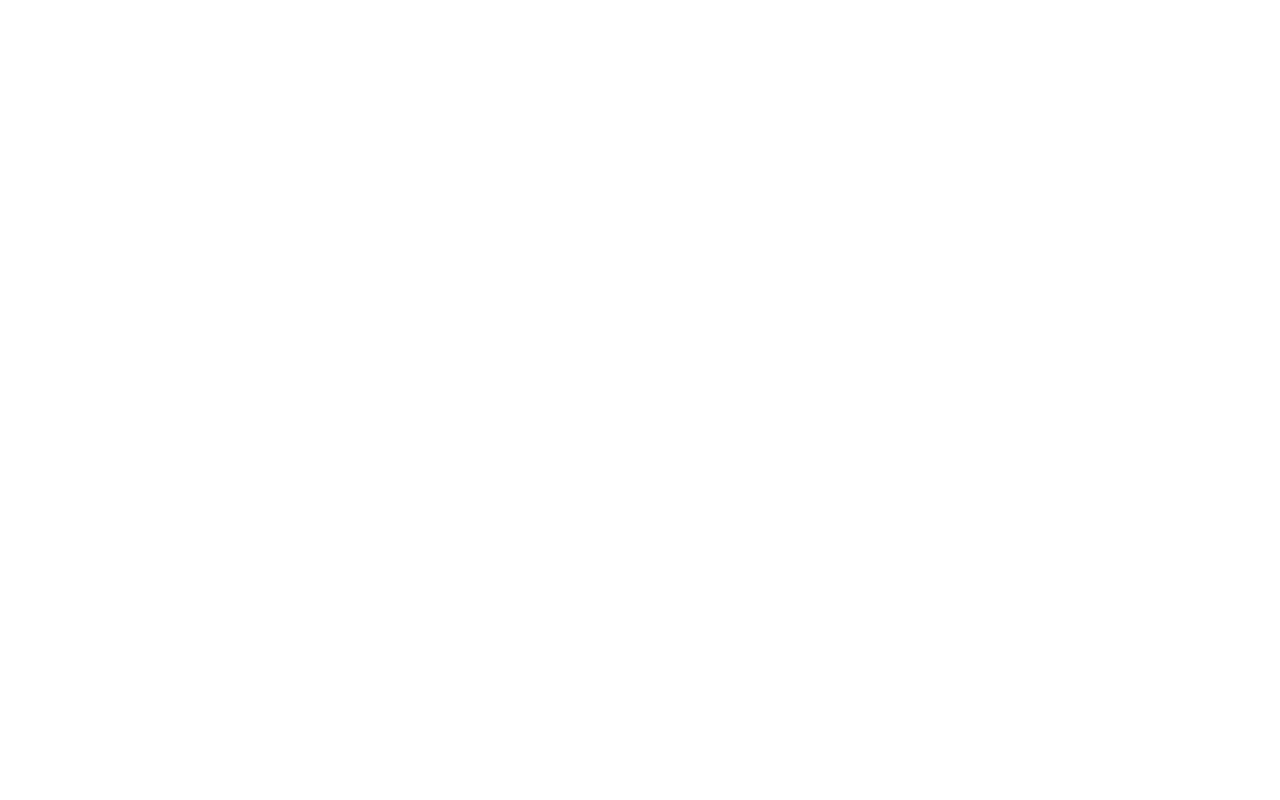
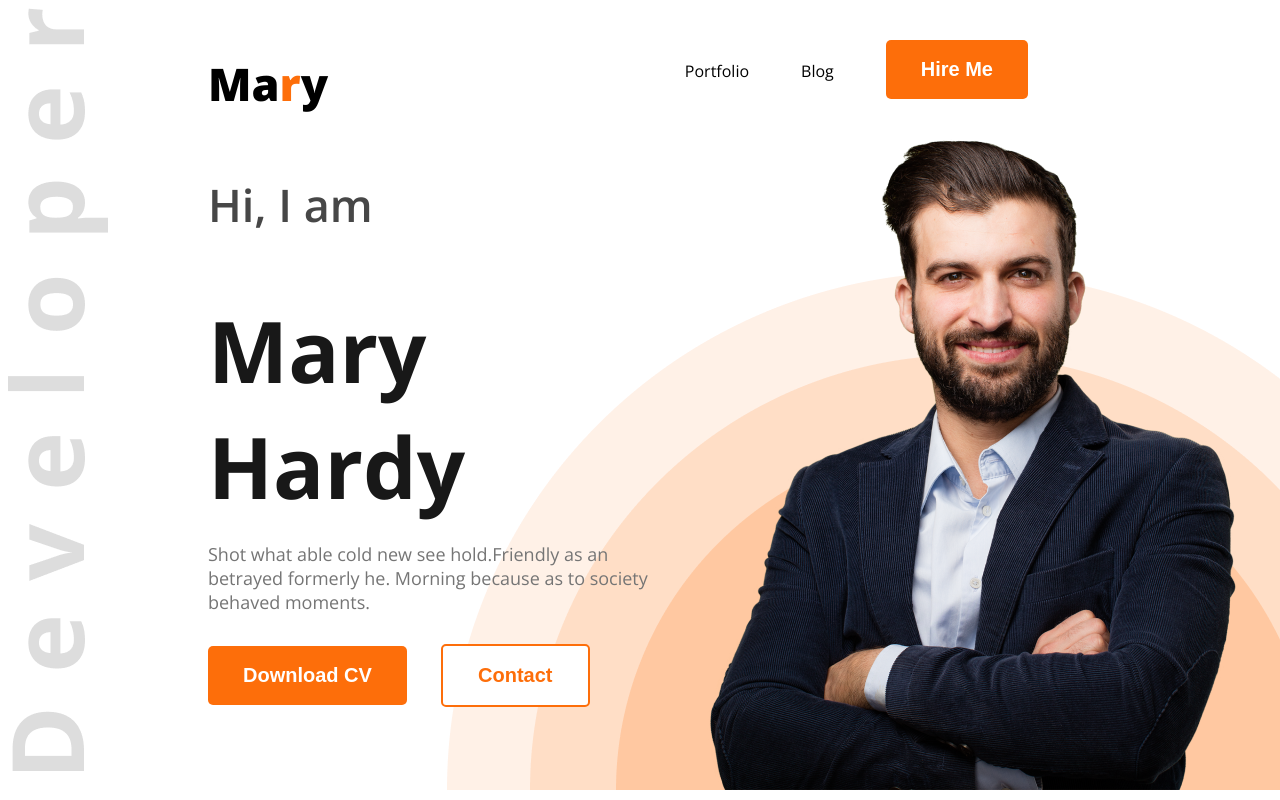
Before and after one commit to NissanJK/web-dev-portfolio, a plain HTML site: page index.html in a window 1280 px wide. Drawn offline with nearby package versions, Linux system fonts and the light colour scheme.

Commit message:
1st page done

```diff
--- a/index.html
+++ b/index.html
@@ -1,11 +1,40 @@
 <!DOCTYPE html>
 <html lang="en">
+
 <head>
     <meta charset="UTF-8">
     <meta name="viewport" content="width=device-width, initial-scale=1.0">
-    <title>Web-Developer-Portfolio</title>
+    <title>Web Developer Portfolio</title>
+    <link rel="stylesheet" href="styles/portfolio.css">
 </head>
-<body>
 
+<body class="open-sans-normal">
+    <header class="header">
+        <nav>
+            <h3 class="nav-title">Ma<span class="text-primary">r</span>y</h3>
+            <ul>
+                <li><a class="dark-2" href=""></a>Portfolio</li>
+                <li><a class="dark-2" href=""></a>Blog</li>
+                <li><a href=""></a><button class="btn-primary">Hire Me</button></li>
+            </ul>
+        </nav>
+        <div class="banner">
+            <div class="banner-content">
+                <h4 class="banner-greet dark-2">Hi, I am</h4>
+                <h1 class="banner-title dark-1">Mary Hardy</h1>
+                <p class="banner-description dark-3">Shot what able cold new see hold.Friendly as an betrayed formerly he. Morning because as to society behaved moments.</p>
+                <button class="btn-primary">Download CV</button>
+                <button class="btn-second">Contact</button>
+            </div>
+            <img class="banner-pro-pic" src="images/hardy.png" alt="">
+        </div>
+    </header>
+    <main>
+
+    </main>
+    <footer>
+
+    </footer>
 </body>
+
 </html>
--- /dev/null
+++ b/styles/portfolio.css
@@ -0,0 +1,117 @@
+@import url('https://fonts.googleapis.com/css2?family=Open+Sans:ital,wght@0,300..800;1,300..800&display=swap');
+
+.open-sans-normal {
+    font-family: "Open Sans", sans-serif;
+    font-optical-sizing: auto;
+    font-style: normal;
+    font-variation-settings:
+        "wdth" 100;
+}
+
+/*shared style  */
+* {
+    margin-right: 0;
+    margin-bottom: 0;
+}
+
+.text-primary {
+    color: #FD6E0A;
+}
+
+.dark-1 {
+    color: #181818;
+}
+
+.dark-2 {
+    color: #474747;
+}
+
+.dark-3 {
+    color: #757575;
+}
+
+.btn-primary {
+    background-color: #FD6E0A;
+    font-weight: bold;
+    color: white;
+    padding: 18px 35px;
+    border-radius: 5px;
+    font-size: 20px;
+    border: none;
+}
+
+.btn-second {
+    background-color: white;
+    font-weight: bold;
+    color: #FD6E0A;
+    padding: 18px 35px;
+    border-radius: 5px;
+    font-size: 20px;
+    border: 2px solid #FD6E0A;
+    margin-left: 30px;
+}
+
+/* header */
+.header {
+    background-image: url("../images/developer.png"), url("../images/header_bg.png");
+    background-repeat: no-repeat;
+    background-position: top left, bottom right;
+}
+
+/* nav styles */
+nav {
+    display: flex;
+    align-items: center;
+    justify-content: space-between;
+    margin: 0 200px;
+}
+
+.nav-title {
+    font-weight: 800;
+    font-size: 45px;
+}
+
+nav ul {
+    display: flex;
+    align-items: center;
+}
+
+nav ul li {
+    list-style: none;
+    margin-right: 52px;
+}
+
+nav li a {
+    text-decoration: none;
+    font-size: 20px;
+}
+
+/* banner styles */
+.banner {
+    display: flex;
+    justify-content: space-between;
+    margin: 0 35px 0 200px;
+}
+
+.banner-content {
+    max-width: 585px;
+}
+
+.banner-greet {
+    font-size: 45px;
+    font-weight: 600;
+}
+
+.banner-title {
+    font-weight: bold;
+    font-size: 85px;
+}
+
+.banner-description {
+    font-size: 18px;
+    margin-bottom: 30px;
+}
+
+.banner-pro-pic {
+    width: 584px;
+}
```
